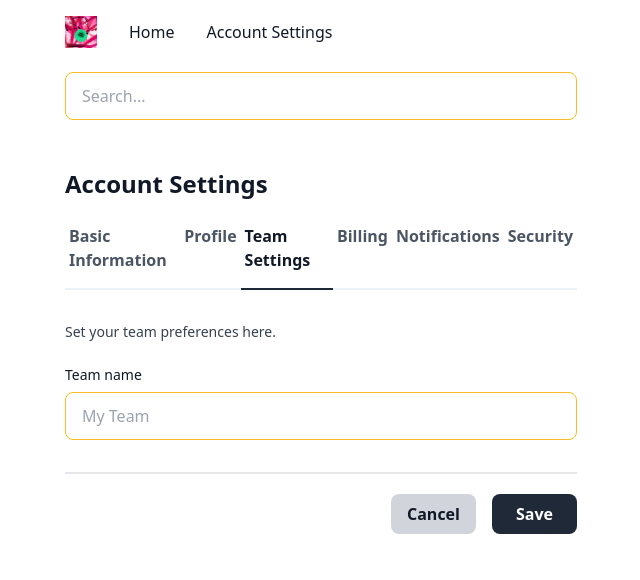
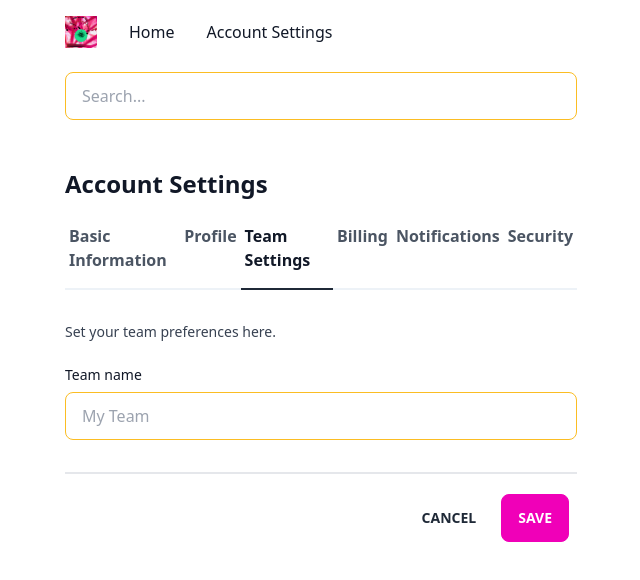
Before and after one commit to mingderwang/nextjs-getLayout, a Next.js app: page /account-settings/team-settings in a window 1280 px wide. Shown: the top 580 px of the page, without its empty margins (319-959 px from the left). Built offline with nearby package versions, Linux system fonts and the light colour scheme.

Commit message:
cancel save buttons use daisyUI

```diff
--- a/pages/account-settings/basic-information.js
+++ b/pages/account-settings/basic-information.js
@@ -47,18 +47,14 @@ const AccountSettingsBasicInformation = () => (
       </div>
     </div>
     <div className="border-t-2 border-gray-200 px-0 py-5 flex justify-end">
-      <button
-        type="button"
-        className="px-4 py-3 leading-none font-semibold rounded-lg bg-gray-300 text-gray-900 hover:bg-gray-400 focus:outline-none focus:bg-gray-400"
-      >
+      <button type="button" className="btn btn-ghost">
         Cancel
       </button>
-      <button
-        type="button"
-        className="ml-4 px-6 py-3 leading-none font-semibold rounded-lg bg-gray-800 text-white hover:bg-gray-900 focus:outline-none focus:bg-gray-900"
-      >
-        Save
-      </button>
+      <div className="px-2">
+        <button type="button" className="btn btn-secondary">
+          Save
+        </button>
+      </div>
     </div>
   </div>
 );
--- a/pages/account-settings/billing.js
+++ b/pages/account-settings/billing.js
@@ -33,18 +33,14 @@ const AccountSettingsBilling = () => (
       </div>
     </div>
     <div className="border-t-2 border-gray-200 px-0 py-5 flex justify-end">
-      <button
-        type="button"
-        className="px-4 py-3 leading-none font-semibold rounded-lg bg-gray-300 text-gray-900 hover:bg-gray-400 focus:outline-none focus:bg-gray-400"
-      >
+      <button type="button" className="btn btn-ghost">
         Cancel
       </button>
-      <button
-        type="button"
-        className="ml-4 px-6 py-3 leading-none font-semibold rounded-lg bg-gray-800 text-white hover:bg-gray-900 focus:outline-none focus:bg-gray-900"
-      >
-        Save
-      </button>
+      <div className="px-2">
+        <button type="button" className="btn btn-secondary">
+          Save
+        </button>
+      </div>
     </div>
   </div>
 );
--- a/pages/account-settings/notifications.js
+++ b/pages/account-settings/notifications.js
@@ -24,18 +24,14 @@ const AccountSettingsNotifications = () => (
       </div>
     </div>
     <div className="border-t-2 border-gray-200 px-0 py-5 flex justify-end">
-      <button
-        type="button"
-        className="px-4 py-3 leading-none font-semibold rounded-lg bg-gray-300 text-gray-900 hover:bg-gray-400 focus:outline-none focus:bg-gray-400"
-      >
+      <button type="button" className="btn btn-ghost">
         Cancel
       </button>
-      <button
-        type="button"
-        className="ml-4 px-6 py-3 leading-none font-semibold rounded-lg bg-gray-800 text-white hover:bg-gray-900 focus:outline-none focus:bg-gray-900"
-      >
-        Save
-      </button>
+      <div className="px-2">
+        <button type="button" className="btn btn-secondary">
+          Save
+        </button>
+      </div>
     </div>
   </div>
 );
--- a/pages/account-settings/profile.js
+++ b/pages/account-settings/profile.js
@@ -24,18 +24,14 @@ const AccountSettingsProfile = () => (
       </div>
     </div>
     <div className="border-t-2 border-gray-200 px-0 py-5 flex justify-end">
-      <button
-        type="button"
-        className="px-4 py-3 leading-none font-semibold rounded-lg bg-gray-300 text-gray-900 hover:bg-gray-400 focus:outline-none focus:bg-gray-400"
-      >
+      <button type="button" className="btn btn-ghost">
         Cancel
       </button>
-      <button
-        type="button"
-        className="ml-4 px-6 py-3 leading-none font-semibold rounded-lg bg-gray-800 text-white hover:bg-gray-900 focus:outline-none focus:bg-gray-900"
-      >
-        Save
-      </button>
+      <div className="px-2">
+        <button type="button" className="btn btn-secondary">
+          Save
+        </button>
+      </div>
     </div>
   </div>
 );
--- a/pages/account-settings/security.js
+++ b/pages/account-settings/security.js
@@ -33,18 +33,14 @@ const AccountSettingsSecurity = () => (
       </div>
     </div>
     <div className="border-t-2 border-gray-200 px-0 py-5 flex justify-end">
-      <button
-        type="button"
-        className="px-4 py-3 leading-none font-semibold rounded-lg bg-gray-300 text-gray-900 hover:bg-gray-400 focus:outline-none focus:bg-gray-400"
-      >
+      <button type="button" className="btn btn-ghost">
         Cancel
       </button>
-      <button
-        type="button"
-        className="ml-4 px-6 py-3 leading-none font-semibold rounded-lg bg-gray-800 text-white hover:bg-gray-900 focus:outline-none focus:bg-gray-900"
-      >
-        Save
-      </button>
+      <div className="px-2">
+        <button type="button" className="btn btn-secondary">
+          Save
+        </button>
+      </div>
     </div>
   </div>
 );
--- a/pages/account-settings/team-settings.js
+++ b/pages/account-settings/team-settings.js
@@ -21,19 +21,15 @@ const AccountSettingsTeamSettings = () => (
         </div>
       </div>
     </div>
-    <div className="border-t-2 border-gray-200 px-0 py-5 flex justify-end">
-      <button
-        type="button"
-        className="px-4 py-3 leading-none font-semibold rounded-lg bg-gray-300 text-gray-900 hover:bg-gray-400 focus:outline-none focus:bg-gray-400"
-      >
+    <div className="items-center border-t-2 border-gray-200 px-0 py-5 flex justify-end">
+      <button type="button" className="btn btn-ghost">
         Cancel
       </button>
-      <button
-        type="button"
-        className="ml-4 px-6 py-3 leading-none font-semibold rounded-lg bg-gray-800 text-white hover:bg-gray-900 focus:outline-none focus:bg-gray-900"
-      >
-        Save
-      </button>
+      <div className="px-2">
+        <button type="button" className="btn btn-secondary">
+          Save
+        </button>
+      </div>
     </div>
   </div>
 );
```
